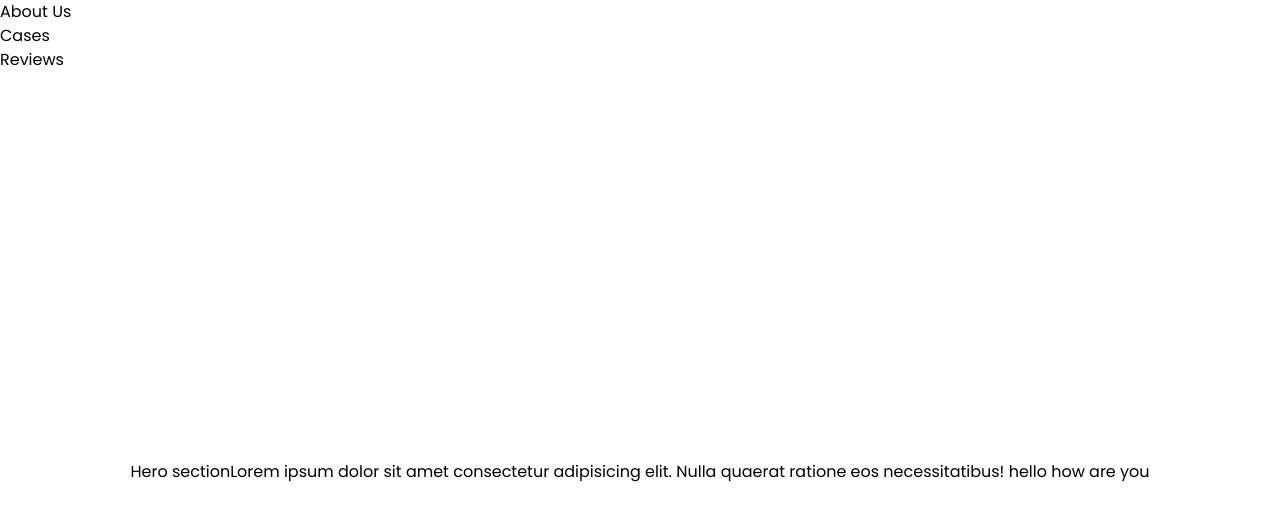
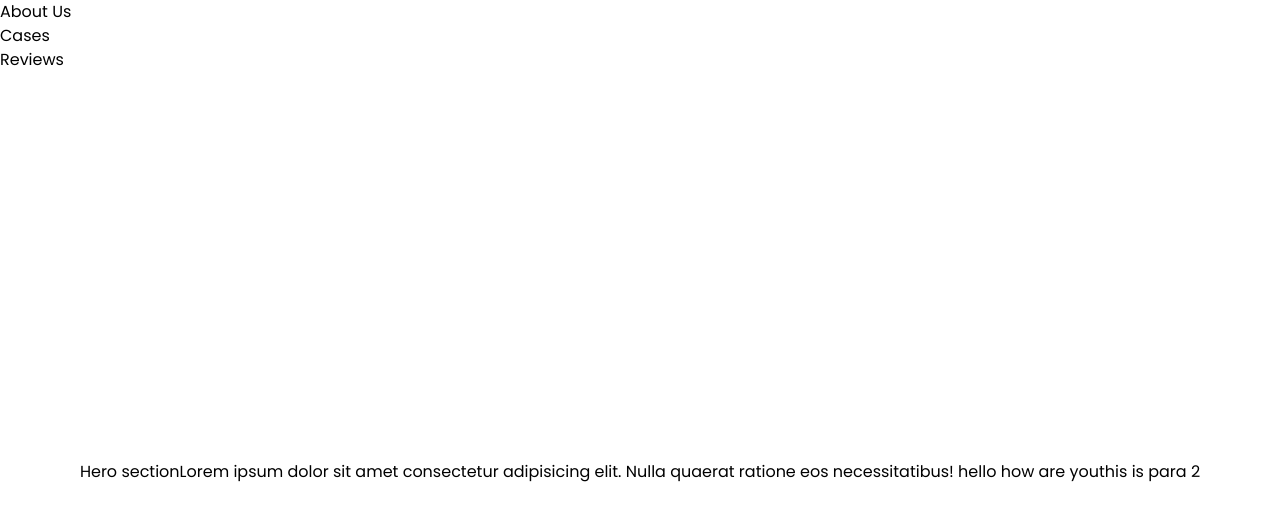
Before and after one commit to FaisalKhan-8/bittrixdev, a Next.js app: page / in a window 1280 px wide. Shown: the top 520 px of the page. Built offline with nearby package versions, Linux system fonts and the light colour scheme.

Commit message:
new text

```diff
--- a/src/section/Hero.tsx
+++ b/src/section/Hero.tsx
@@ -8,6 +8,7 @@ const Hero = () => {
         Lorem ipsum dolor sit amet consectetur adipisicing elit. Nulla quaerat
         ratione eos necessitatibus! hello how are you
       </p>
+      <p>this is para 2</p>
     </div>
   );
 };
```
